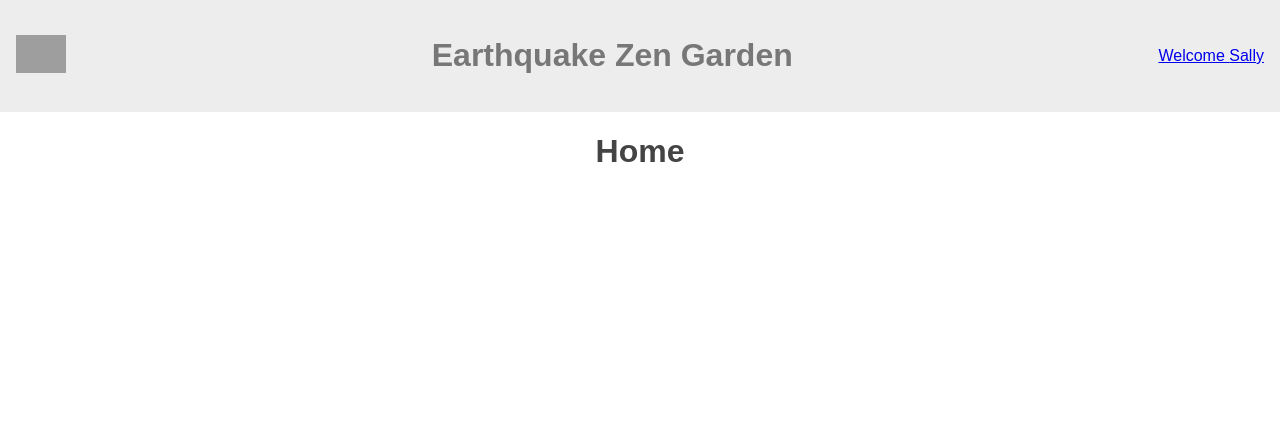
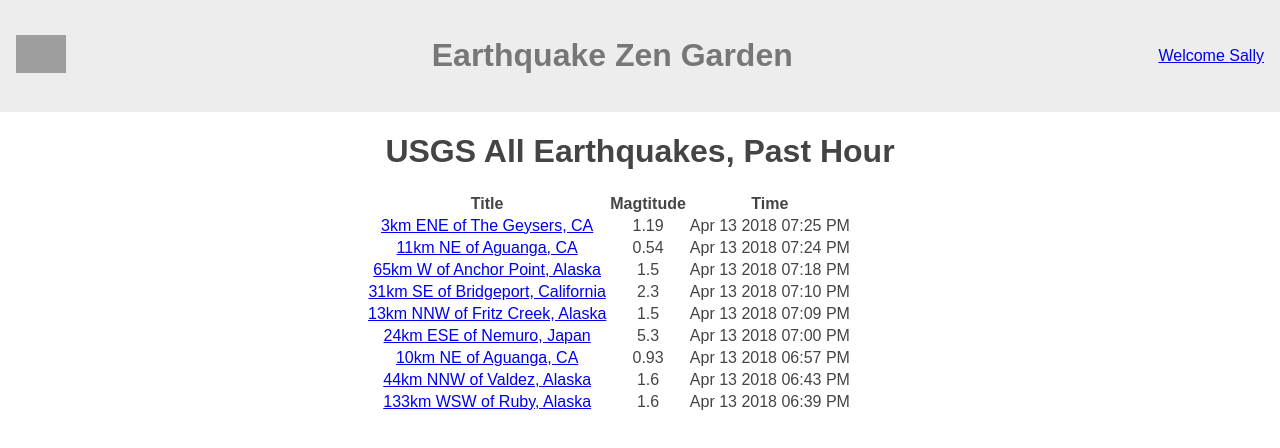
Before and after one commit to tesshuang/earthquake-zen-garden, a React app: page / in a window 1280 px wide. Shown: the top 448 px of the page. Built offline with nearby package versions, Linux system fonts and the light colour scheme; grey boxes are pictures that could not be loaded.

Commit message:
Add home component and update app component

```diff
--- a/src/App.tsx
+++ b/src/App.tsx
@@ -3,11 +3,13 @@ import { HashRouter as Router, Switch, Route } from 'react-router-dom';
 import Header from './components/Header';
 import Layout from './components/Layout';
 import Profile from './components/Profile';
+import Home from './components/Home';
 import dataJson from './data.json';
 import './App.css';
 
 const App: React.FC = () => {
   const { site, profile, data } = dataJson;
+  const { metadata, features } = data;
 
   return (
     <Router>
@@ -19,14 +21,14 @@ const App: React.FC = () => {
         />
         <Layout>
           <Switch>
-            <Route path="/">
-              <h1>Home</h1>
+            <Route path="/profile">
+              <Profile profile={profile} />
             </Route>
-            <Route path="/detail">
+            <Route path="/detail/:id">
               <h1>Detail view</h1>
             </Route>
-            <Route path="/profile">
-              <Profile profile={profile} />
+            <Route path="/">
+              <Home pageTitle={metadata.title} features={features} />
             </Route>
           </Switch>
         </Layout>
--- a/src/components/Header.tsx
+++ b/src/components/Header.tsx
@@ -1,5 +1,6 @@
 import React from 'react';
 import { Link } from 'react-router-dom';
+
 interface HeaderProps {
   title: string;
   logoImage: string;
--- /dev/null
+++ b/src/components/Home.tsx
@@ -0,0 +1,53 @@
+import React from 'react';
+import { Link } from 'react-router-dom';
+import { Feature } from '../types';
+
+interface HomeProps {
+  pageTitle: string;
+  features: Feature[];
+}
+
+const Home: React.FC<HomeProps> = ({ pageTitle, features }) => {
+  return (
+    <div>
+      <h1>{pageTitle}</h1>
+      <table>
+        <thead>
+          <tr>
+            <th>Title</th>
+            <th>Magtitude</th>
+            <th>Time</th>
+          </tr>
+        </thead>
+        <tbody>
+          {features.map((feature) => {
+            const date = new Date(feature.properties.time)
+              .toDateString()
+              .slice(4);
+            const time = new Date(feature.properties.time).toLocaleString(
+              'en-US',
+              {
+                hour: '2-digit',
+                minute: '2-digit',
+              },
+            );
+            console.log(time);
+            return (
+              <tr key={feature.id}>
+                <td>
+                  <Link to={`/detail/${feature.id}`}>
+                    {feature.properties.place}
+                  </Link>
+                </td>
+                <td>{feature.properties.mag}</td>
+                <td>{`${date} ${time}`}</td>
+              </tr>
+            );
+          })}
+        </tbody>
+      </table>
+    </div>
+  );
+};
+
+export default Home;
```
